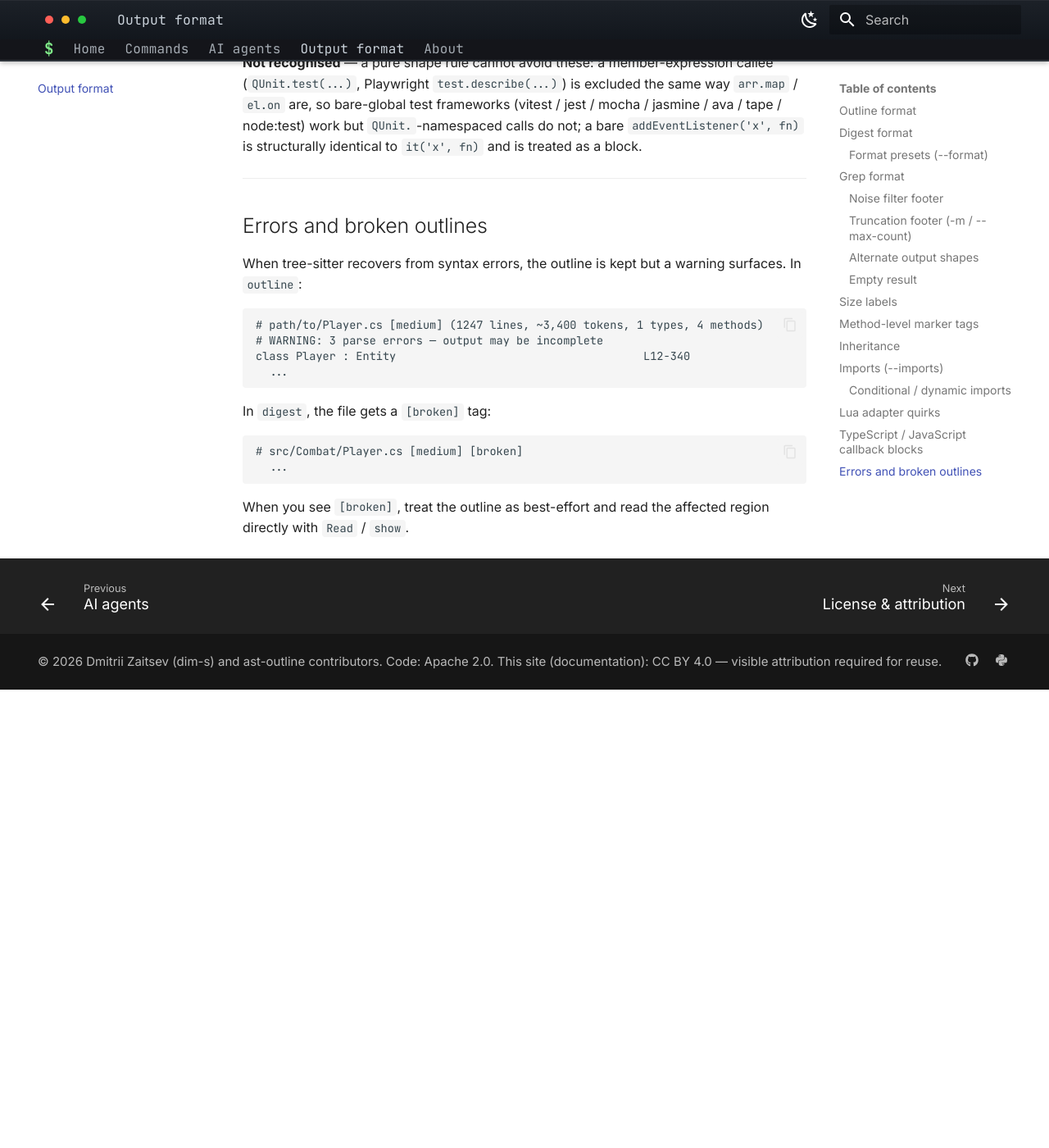
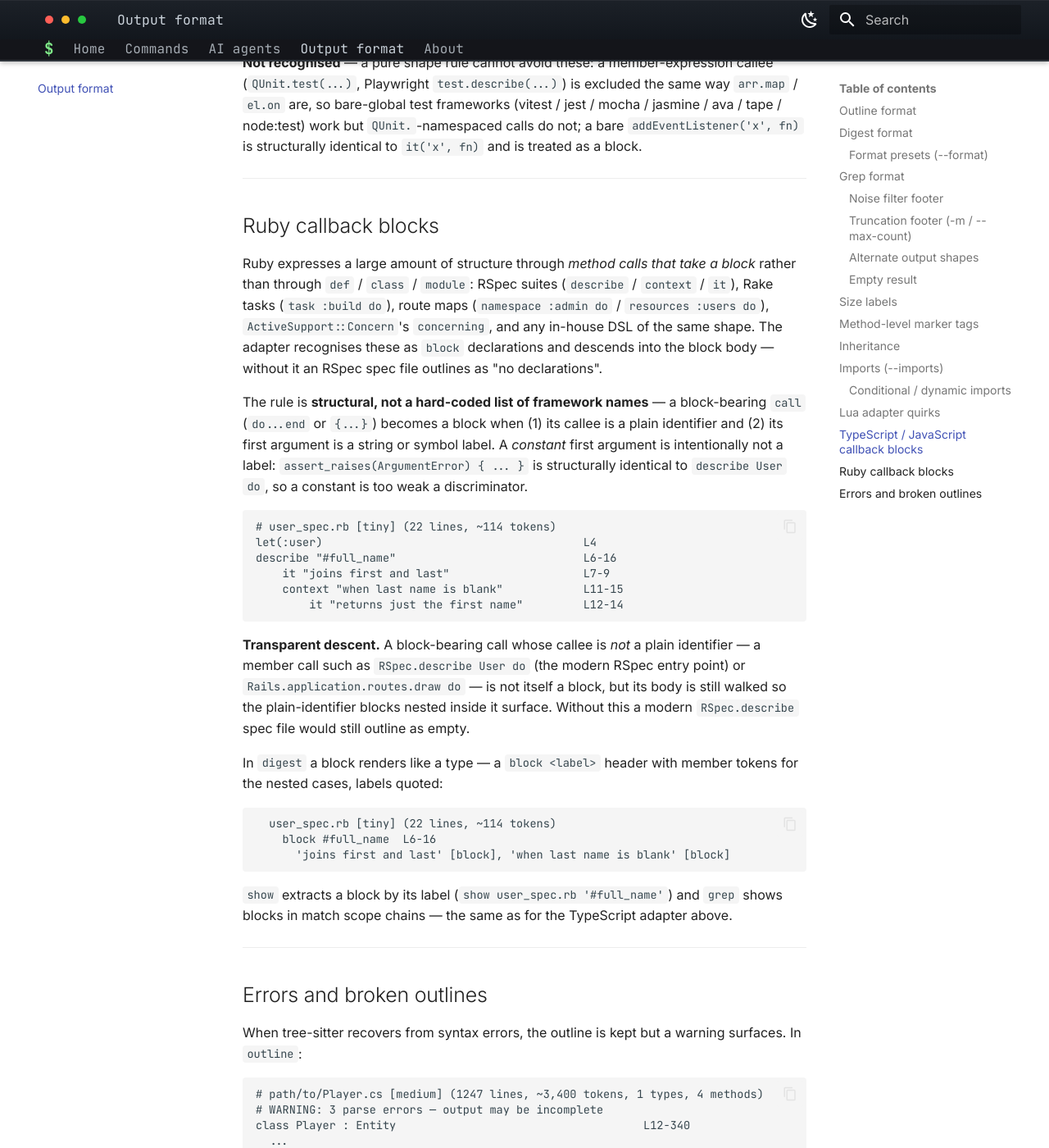
Before and after one commit to ast-outline/ast-outline.github.io, an MkDocs documentation site: the page built from docs/output-format.md, in a window 1280 px wide and 1400 px high, scrolled down 10814 px. Shown: the whole window at 82% size. Built offline with MkDocs 1.6.1 and Material for MkDocs 9.7.7, drawn with Linux system fonts in a browser that asks for light colours; before the commit the page ends 11655 px from its top, so only the background shows below that.

Commit message:
docs: v0.9.2 — Ruby callback-DSL blocks

````diff
--- a/docs/output-format.md
+++ b/docs/output-format.md
@@ -501,6 +501,56 @@ and is treated as a block.
 
 ---
 
+## Ruby callback blocks
+
+Ruby expresses a large amount of structure through *method calls that
+take a block* rather than through `def` / `class` / `module`: RSpec
+suites (`describe` / `context` / `it`), Rake tasks (`task :build do`),
+route maps (`namespace :admin do` / `resources :users do`),
+`ActiveSupport::Concern`'s `concerning`, and any in-house DSL of the
+same shape. The adapter recognises these as `block` declarations and
+descends into the block body — without it an RSpec spec file outlines
+as "no declarations".
+
+The rule is **structural, not a hard-coded list of framework names** —
+a block-bearing `call` (`do...end` or `{...}`) becomes a block when
+(1) its callee is a plain identifier and (2) its first argument is a
+string or symbol label. A *constant* first argument is intentionally
+not a label: `assert_raises(ArgumentError) { ... }` is structurally
+identical to `describe User do`, so a constant is too weak a
+discriminator.
+
+```text
+# user_spec.rb [tiny] (22 lines, ~114 tokens)
+let(:user)                                       L4
+describe "#full_name"                            L6-16
+    it "joins first and last"                    L7-9
+    context "when last name is blank"            L11-15
+        it "returns just the first name"         L12-14
+```
+
+**Transparent descent.** A block-bearing call whose callee is *not* a
+plain identifier — a member call such as `RSpec.describe User do` (the
+modern RSpec entry point) or `Rails.application.routes.draw do` — is
+not itself a block, but its body is still walked so the
+plain-identifier blocks nested inside it surface. Without this a modern
+`RSpec.describe` spec file would still outline as empty.
+
+In `digest` a block renders like a type — a `block <label>` header with
+member tokens for the nested cases, labels quoted:
+
+```text
+  user_spec.rb [tiny] (22 lines, ~114 tokens)
+    block #full_name  L6-16
+      'joins first and last' [block], 'when last name is blank' [block]
+```
+
+`show` extracts a block by its label (`show user_spec.rb '#full_name'`)
+and `grep` shows blocks in match scope chains — the same as for the
+TypeScript adapter above.
+
+---
+
 ## Errors and broken outlines
 
 When tree-sitter recovers from syntax errors, the outline is kept
````
Also changed, not shown: docs/history.md (+1 -0 lines).
